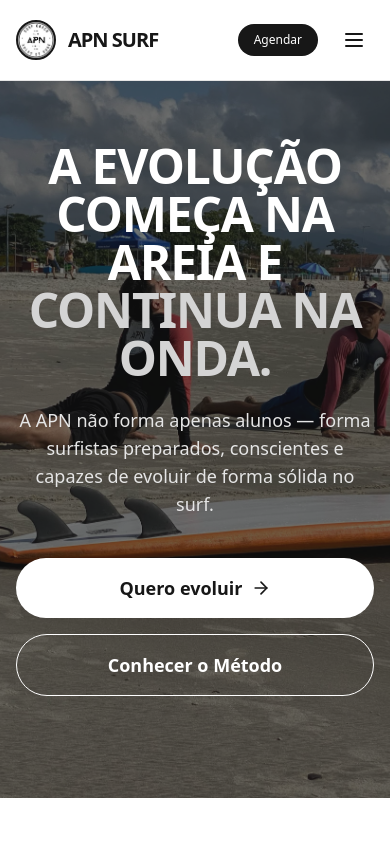
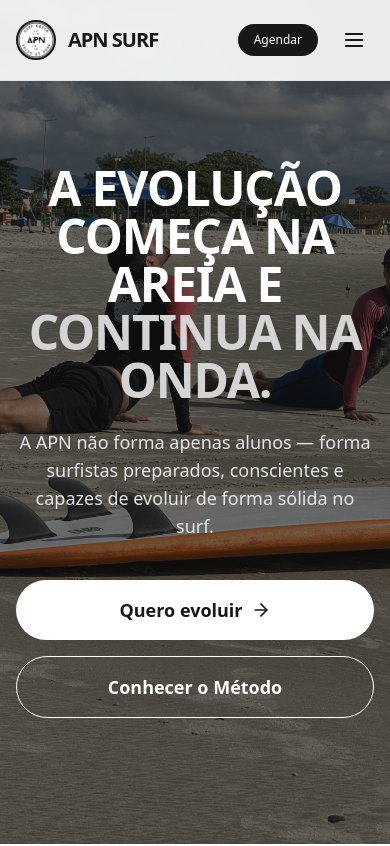
Before and after one commit to LeonardoBaptista-dev/apn-surf-site, a Next.js app: page /apn-surf-site/ in a window 390 px wide. Shown: the top 846 px of the page. Built offline with nearby package versions, Linux system fonts and the light colour scheme.

Commit message:
UI: Change header to completely fixed over the screen and configure hero to render correctly underneath it avoiding top cutoff illusion

```diff
--- a/src/app/page.tsx
+++ b/src/app/page.tsx
@@ -12,13 +12,13 @@
       <Header />
 
       {/* Hero Section */}
-      <section id="inicio" className="relative w-full h-[85vh] sm:h-[90vh] bg-neutral-900 flex items-center justify-center overflow-hidden">
+      <section id="inicio" className="relative w-full h-[100vh] bg-neutral-900 flex items-center justify-center overflow-hidden pt-20">
         <div className="absolute inset-0 z-0 opacity-40">
           <Image
             src="/apn-surf-site/img/aula.jpg"
             alt="Surf APN"
             fill
-            className="object-cover object-top md:object-center"
+            className="object-cover object-[center_35%] md:object-center"
             priority
           />
         </div>
--- a/src/components/Header.tsx
+++ b/src/components/Header.tsx
@@ -9,7 +9,7 @@
   const [isMenuOpen, setIsMenuOpen] = useState(false);
 
   return (
-    <header className="sticky top-0 z-50 bg-white/90 backdrop-blur-md border-b border-neutral-200">
+    <header className="fixed top-0 left-0 w-full z-50 bg-white/90 backdrop-blur-md border-b border-neutral-200">
       <div className="max-w-7xl mx-auto px-4 sm:px-6 lg:px-8">
         <div className="flex justify-between items-center h-20">
           <a href="/apn-surf-site/" className="flex-shrink-0 flex items-center gap-3 cursor-pointer group">
```
